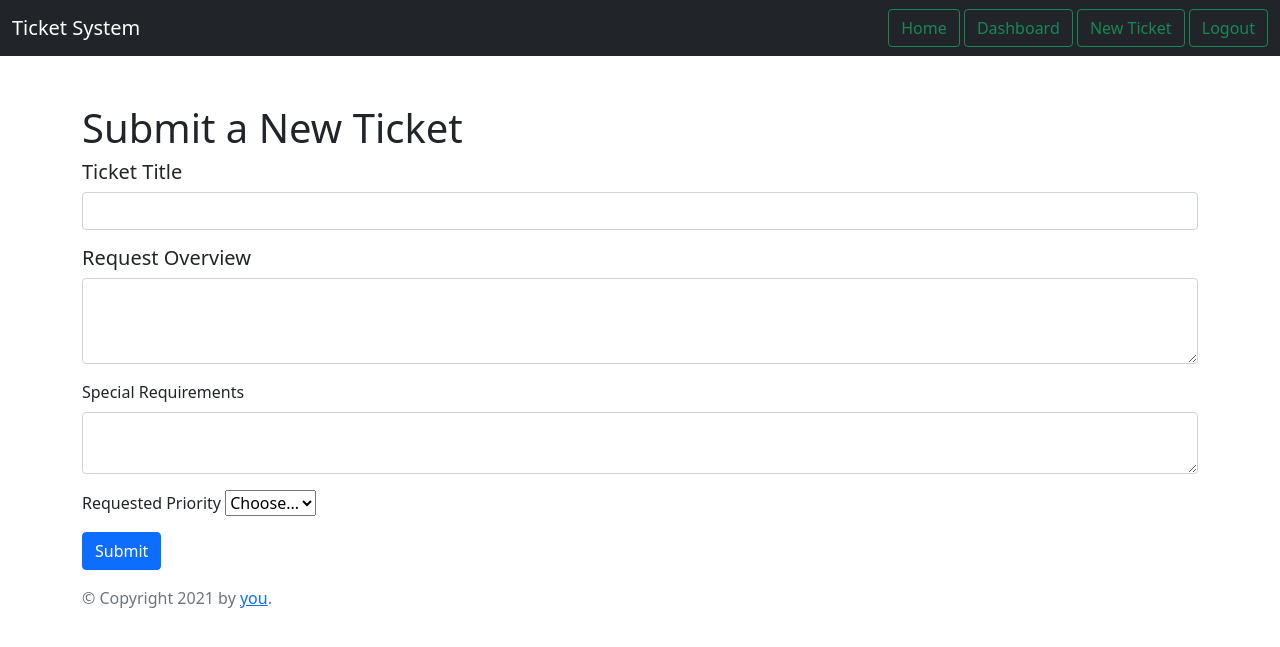
After one commit to dombocc/ticket_system, a Flask app: page /new_ticket in a window 1280 px wide. The commit adds this page. Shown: the top 647 px of the page. Run offline with Flask 2, Linux system fonts and the light colour scheme; a user stored in the database is signed in; some libraries are stand-ins or nearby versions.

Commit message:
added new ticket form

```diff
--- a/website/templates/base.html
+++ b/website/templates/base.html
@@ -15,7 +15,9 @@
             <div class="container-fluid">
                 <a class="navbar-brand">Ticket System</a>
                 <div class="d-grid gap-2 d-md-block">
-                    <a class="btn btn-outline-success" type="submit" href="/dashboard">Home</a>
+                    <a class="btn btn-outline-success" type="submit" href="/home">Home</a>
+                    <a class="btn btn-outline-success" type="submit" href="/dashboard">Dashboard</a>
+                    <a class="btn btn-outline-success" type="submit" href="/new_ticket">New Ticket</a>
                     <a class="btn btn-outline-success" type="submit" href="/logout">Logout</a>
                 </div>
             </div>
--- /dev/null
+++ b/website/templates/new_ticket.html
@@ -0,0 +1,45 @@
+{% extends "base.html" %}
+{% block title %}Submit New Ticket{% endblock %}
+{% block head %}
+    {{ super() }}
+    <style type="text/css">
+        .important { color: #336699; }
+    </style>
+    <link rel="shortcut icon" href="">
+{% endblock %}
+
+{% block content %}
+<br></br>
+    <div class="container">
+        <div class="row">
+            <div class="col">
+                <h1>Submit a New Ticket</h1>
+                <form method="POST" action="new_ticket">
+                    <div class="mb-3">
+                        <h5 for="ticket_name" class="form-label">Ticket Title</h5>
+                        <input type="ticket_name" name="ticket_name" class="form-control" id="ticket_name" required>
+                    </div>
+                    <div class="mb-3">
+                        <h5 for="ticket_desc" class="form-label">Request Overview</h5>
+                        <textarea class="form-control" id="ticket_desc" rows="3" required></textarea>
+                    </div>
+                    <div class="mb-3">
+                        <label for="requirements" class="form-label">Special Requirements</label>
+                        <textarea class="form-control" id="requirements" rows="2"></textarea>
+                    </div>
+                    <div class="mb-3">
+                        <label class="mr-sm-2" for="req_priority">Requested Priority</label>
+                            <select class="custom-select mr-sm-2" id="req_priority" required>
+                                <option value="1">Choose...</option>
+                                <option value="1">Low</option>
+                                <option value="2">Medium</option>
+                                <option value="3">High</option>
+                                <option value="4">Critical</option>
+                        </select>
+                    </div>
+                    <button type="submit" class="btn btn-primary">Submit</button>
+                  </form>
+            </div>
+        </div>
+    </div>
+{% endblock %}
--- a/website/views.py
+++ b/website/views.py
@@ -9,5 +9,11 @@ def front_page():
     return render_template('front_page.html')
 
 @views.route('/dashboard')
-def home():
+@login_required
+def dashboard():
     return render_template('dashboard.html')
+
+@views.route('/new_ticket')
+@login_required
+def new_ticket():
+    return render_template('new_ticket.html')
```
Also changed, not shown: website/auth.py (+12 -2 lines), website/database.db.
